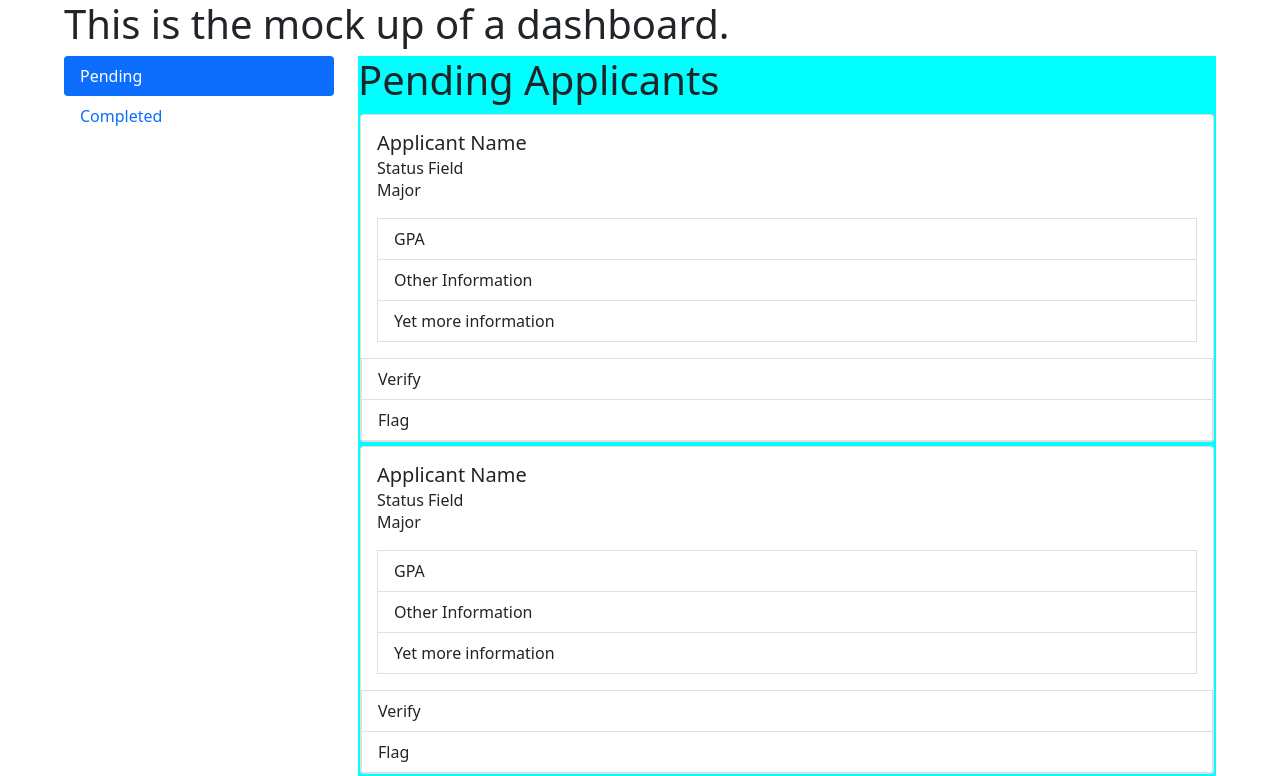
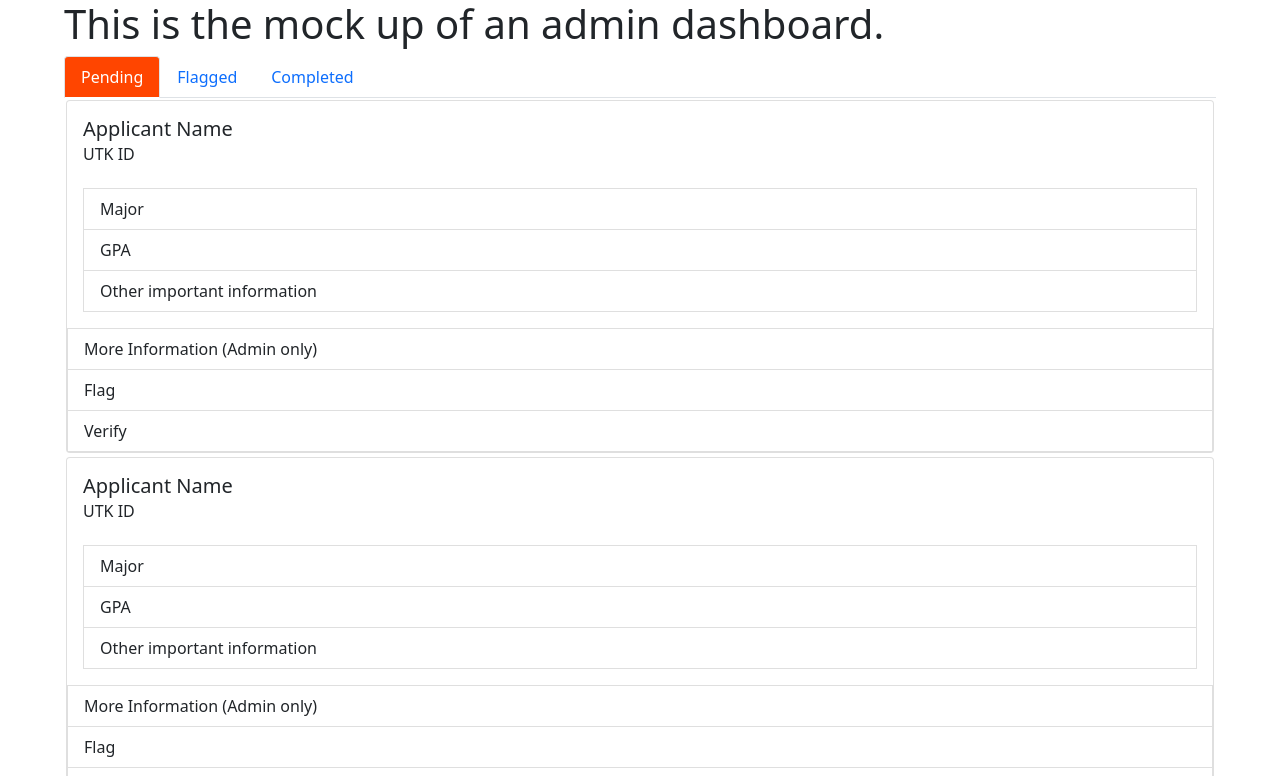
Before and after one commit to Pokemonpower92/Applicant-Process-Automation, a React (Create React App) app in the folder app/client/: page /Dashboard in a window 1280 px wide. Shown: the top 776 px of the page. Built offline with nearby package versions, Linux system fonts and the light colour scheme.

Commit message:
Form fix and Dashboard work

```diff
--- a/app/client/src/components/ApplicantCard.js
+++ b/app/client/src/components/ApplicantCard.js
@@ -14,21 +14,21 @@ function ApplicantCard(props) {
 				<div className="ApplicantCard-content">
 					<Card.Body>
 						<Card.Title>Applicant Name</Card.Title>
-						<Card.Subtitle>Status Field</Card.Subtitle>
-						<Card.Text>Major</Card.Text>
+						<Card.Subtitle>UTK ID</Card.Subtitle>
+						<br></br>
 						<ListGroup
 							className="ApplicantCard-listgroup"
 							variant="flush"
 						>
 							<div className="ApplicantCard-rating">
 								<ListGroupItem className="ApplicantCard-listitem">
+									Major
+								</ListGroupItem>
+								<ListGroupItem className="ApplicantCard-listitem">
 									GPA
 								</ListGroupItem>
 								<ListGroupItem className="ApplicantCard-listitem">
-									Other Information
-								</ListGroupItem>
-								<ListGroupItem className="ApplicantCard-listitem">
-									Yet more information
+									Other important information
 								</ListGroupItem>
 							</div>
 						</ListGroup>
@@ -39,10 +39,13 @@ function ApplicantCard(props) {
 					>
 						<div className="ApplicantCard-rating">
 							<ListGroupItem className="ApplicantCard-listitem">
-								Verify
+								More Information (Admin only)
 							</ListGroupItem>
 							<ListGroupItem className="ApplicantCard-listitem">
 								Flag
+							</ListGroupItem>
+							<ListGroupItem className="ApplicantCard-listitem">
+								Verify
 							</ListGroupItem>
 						</div>
 					</ListGroup>
--- a/app/client/src/pages/ApplicationFormPage.js
+++ b/app/client/src/pages/ApplicationFormPage.js
@@ -98,8 +98,9 @@ class ApplicationFormPage extends Component {
 	};
 
 	handleCitizenChange = (e) => {
+		const eValue = e.currentTarget.value === "true" ? true : false;
 		this.setState({
-			[e.target.name]: e.target.value,
+			[e.target.name]: eValue,
 		});
 	};
 
@@ -116,8 +117,9 @@ class ApplicationFormPage extends Component {
 	};
 
 	handleContactAggreementChange = (e) => {
+		const eValue = e.currentTarget.value === "true" ? true : false;
 		this.setState({
-			[e.target.name]: e.target.value,
+			[e.target.name]: eValue,
 		});
 	};
 
@@ -218,23 +220,49 @@ class ApplicationFormPage extends Component {
 					</div>
 					<div className="ApplicationFormPage-unsubmitted-form-radioInput">
 						<label>US Citizen: </label>
+						<div className="ApplicationFormPage-unsubmitted-form-radioGroup">
 							<input
 								type="radio"
 								name="citizen"
-							value={this.state.citizen}
+								value={true}
+								checked={this.state.citizen === true}
 								onChange={this.handleCitizenChange}
 								className="ApplicationFormPage-unsubmitted-form-citizen"
-						></input>
+							/>
+							Yes
+							<input
+								type="radio"
+								name="citizen"
+								value={false}
+								checked={this.state.citizen === false}
+								onChange={this.handleCitizenChange}
+								className="ApplicationFormPage-unsubmitted-form-citizen"
+							/>
+							No
+						</div>
 					</div>
 					<div className="ApplicationFormPage-unsubmitted-form-radioInput">
-						<label>Contact via text: </label>
+						<label>Permission to Contact: </label>
+						<div className="ApplicationFormPage-unsubmitted-form-radioGroup">
 							<input
 								type="radio"
 								name="contactAgreement"
-							value={this.state.contactAgreement}
-							onChange={this.handleContactAgreementChange}
-							className="ApplicationFormPage-unsubmitted-form-contactAgreement"
-						></input>
+								value={true}
+								checked={this.state.contactAgreement === true}
+								onChange={this.handleContactAggreementChange}
+								className="ApplicationFormPage-unsubmitted-form-citizen"
+							/>
+							Yes
+							<input
+								type="radio"
+								name="contactAgreement"
+								value={false}
+								checked={this.state.contactAgreement === false}
+								onChange={this.handleContactAggreementChange}
+								className="ApplicationFormPage-unsubmitted-form-citizen"
+							/>
+							No
+						</div>
 					</div>
 					<div className="ApplicationFormPage-unsubmitted-form-textarea">
 						<label>Previous Experience: </label>
--- a/app/client/src/pages/Dashboard.js
+++ b/app/client/src/pages/Dashboard.js
@@ -1,5 +1,5 @@
 import { useState } from "react";
-import { Tab, Row, Col, Nav } from "react-bootstrap";
+import { Tab, Tabs } from "react-bootstrap";
 import ApplicantCard from "../components/ApplicantCard";
 import "../styles/pages/Dashboard.css";
 
@@ -11,35 +11,21 @@ function Dashboard() {
 	const admin = (
 		<div className="Dashboard-Admin">
 			<div className="Dashboard-heading">
-				<h1>This is the mock up of a dashboard.</h1>
+				<h1>This is the mock up of an admin dashboard.</h1>
 			</div>
-			<Tab.Container id="left-tabs-example" defaultActiveKey="first">
-				<Row>
-					<Col sm={3}>
-						<Nav variant="pills" className="flex-column">
-							<Nav.Item>
-								<Nav.Link eventKey="first">Pending</Nav.Link>
-							</Nav.Item>
-							<Nav.Item>
-								<Nav.Link eventKey="second">Completed</Nav.Link>
-							</Nav.Item>
-						</Nav>
-					</Col>
-					<Col sm={9}>
-						<Tab.Content className="Dashboard-applicantlist">
-							<Tab.Pane eventKey="first">
-								<h1>Pending Applicants</h1>
-								<ApplicantCard />
-								<ApplicantCard />
-								<ApplicantCard />
-							</Tab.Pane>
-							<Tab.Pane eventKey="second">
-								<h1>Completed Applicants</h1>
-							</Tab.Pane>
-						</Tab.Content>
-					</Col>
-				</Row>
-			</Tab.Container>
+			<Tabs
+				defaultActiveKey="pending"
+				id="uncontrolled-tab-example"
+				className="Dashboard-tabs"
+			>
+				<Tab eventKey="pending" title="Pending">
+					<ApplicantCard />
+					<ApplicantCard />
+					<ApplicantCard />
+				</Tab>
+				<Tab eventKey="flagged" title="Flagged"></Tab>
+				<Tab eventKey="completed" title="Completed"></Tab>
+			</Tabs>
 		</div>
 	);
 
--- a/app/client/src/styles/pages/ApplicationFormPage.css
+++ b/app/client/src/styles/pages/ApplicationFormPage.css
@@ -55,6 +55,16 @@
 	margin-bottom: 2%;
 }
 
+.ApplicationFormPage-unsubmitted-form-radioGroup {
+	/* background-color: aliceblue; */
+	margin-left: auto;
+}
+
+.ApplicationFormPage-unsubmitted-form-radioGroup input {
+	/* background-color: aliceblue; */
+	margin-left: 10px;
+}
+
 .ApplicationFormPage-unsubmitted-form-textInput input {
 	width: 15rem;
 	max-height: 1rem;
--- a/app/client/src/styles/pages/Dashboard.css
+++ b/app/client/src/styles/pages/Dashboard.css
@@ -1,4 +1,9 @@
 .Dashboard-applicantlist {
-	background-color: aqua;
+	background-color: rgb(202, 202, 202);
 	height: 100vh;
 }
+
+.nav-link.active {
+	color: white !important;
+	background-color: orangered !important;
+}
```
Lines whose indentation alone changed are shown as unchanged.
